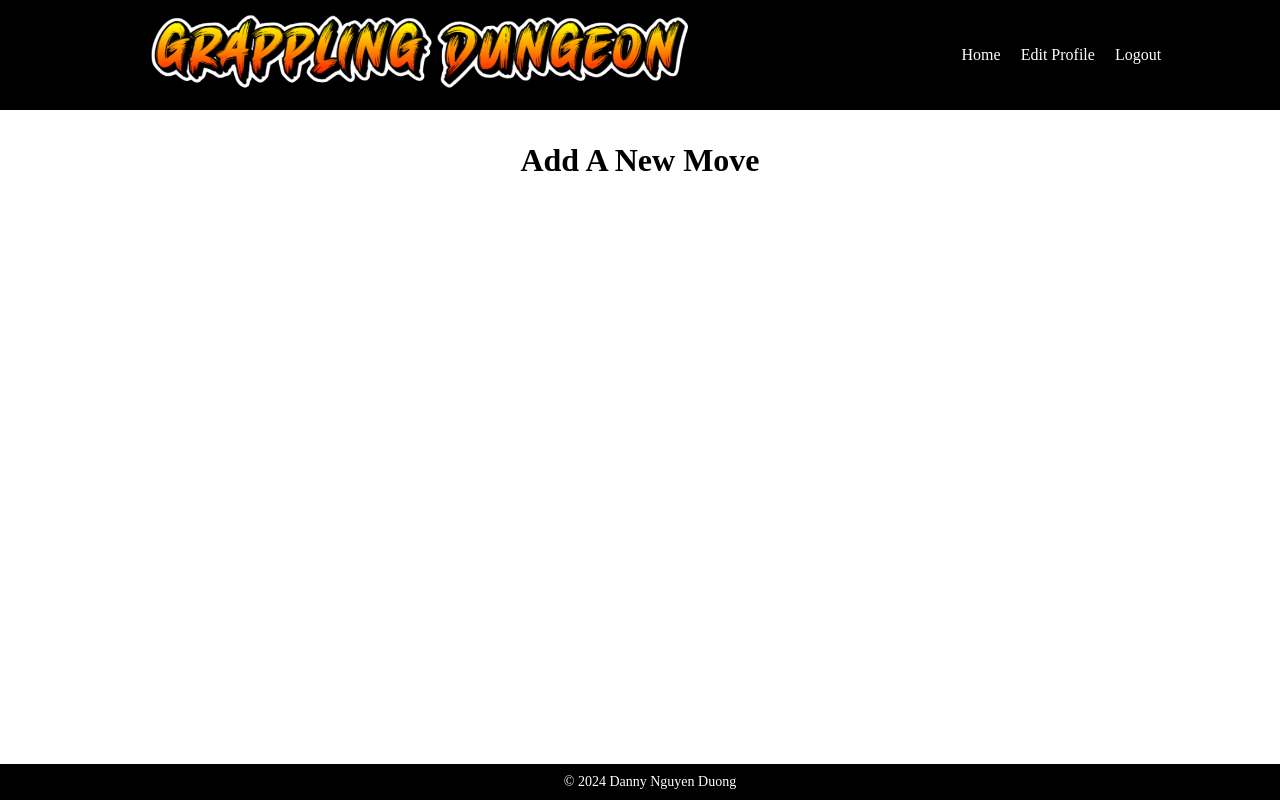
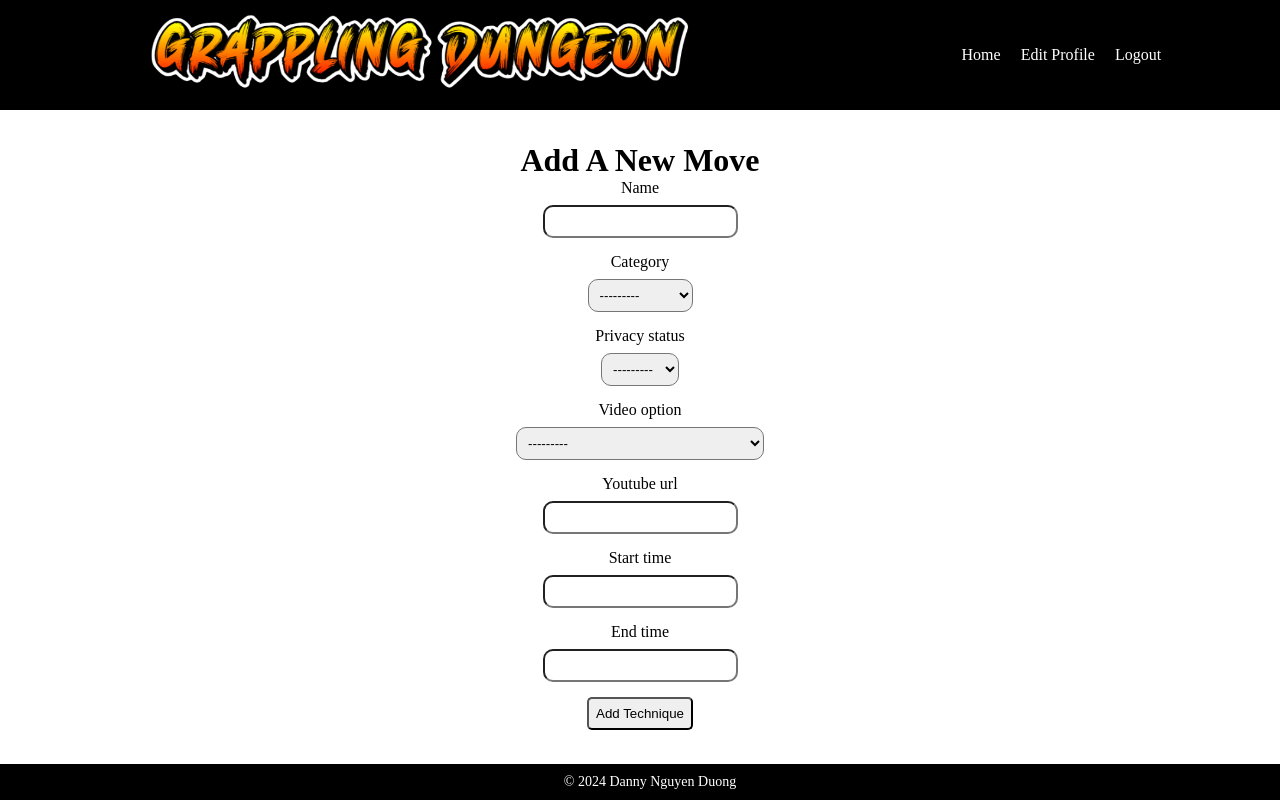
Before and after one commit to BrinkOfSecondBailout/grappling_dungeon, a Django app: page /techniques/add in a window 1280 px wide. Run offline with Django 5.2, Linux system fonts and the light colour scheme; a user stored in the database is signed in.

Commit message:
working on technique form

```diff
--- /dev/null
+++ b/techniques/forms.py
@@ -0,0 +1,18 @@
+from django import forms
+from .models import Technique
+
+class CustomTechniqueCreationForm(forms.ModelForm):
+    class Meta:
+        model = Technique
+        fields = ['name', 'category', 'privacy_status', 'video_option', 'youtube_url', 'start_time', 'end_time']
+
+    def clean(self):
+        cleaned_data = super().clean()
+        video_option = cleaned_data.get('video_option')
+        start_time = cleaned_data.get('start_time')
+        end_time = cleaned_data.get('end_time')
+
+        if video_option == 'cropped' and (start_time is None or end_time is None):
+            raise forms.ValidationError("Start time and end time are required for cropped videos.")
+
+        return cleaned_data
--- a/techniques/static/css/style_techniques.css
+++ b/techniques/static/css/style_techniques.css
@@ -54,3 +54,31 @@
     padding-top: 4vh;
     padding-bottom: 4vh;
 }
+
+.error-message {
+    color: red;
+}
+
+.form-label-and-field {
+    display: flex;
+    flex-direction: column;
+    gap: 8px;
+    margin-bottom: 15px;
+}
+
+.form-label-and-field input {
+    border-radius: 10px;
+    padding: 7px;
+}
+
+.form-label-and-field select {
+    border-radius: 10px;
+    padding: 7px;
+}
+
+.submit-button {
+    height: fit-content;
+    width: fit-content;
+    padding: 7px;
+    border-radius: 5px;
+}
--- a/techniques/templates/add_new.html
+++ b/techniques/templates/add_new.html
@@ -3,5 +3,43 @@
 {% block content %}
     <div class="add-technique-wrapper">
         <h1>Add A New Move</h1>
+
+        <div class="error-message">
+            {% for message in messages %}
+            <p>{{ message }}</p>
+            {% endfor %}
+        </div>
+
+        <div class="form-label-and-field">
+            {{ tech_form.name.label}}
+            {{ tech_form.name}}
+        </div>
+        <div class="form-label-and-field">
+            {{ tech_form.category.label}}
+            {{ tech_form.category}}
+        </div>
+        <div class="form-label-and-field">
+            {{ tech_form.privacy_status.label}}
+            {{ tech_form.privacy_status}}
+        </div>
+        <div class="form-label-and-field">
+            {{ tech_form.video_option.label}}
+            {{ tech_form.video_option}}
+        </div>
+        <div class="form-label-and-field">
+            {{ tech_form.youtube_url.label}}
+            {{ tech_form.youtube_url}}
+        </div>
+        <div class="form-label-and-field">
+            {{ tech_form.start_time.label}}
+            {{ tech_form.start_time}}
+        </div>
+        <div class="form-label-and-field">
+            {{ tech_form.end_time.label}}
+            {{ tech_form.end_time}}
+        </div>
+        <div>
+            <input type="submit" value="Add Technique" class="submit-button">
+        </div>
     </div>
 {% endblock %}
--- a/techniques/views.py
+++ b/techniques/views.py
@@ -1,10 +1,22 @@
 from django.shortcuts import render, redirect
 from django.contrib.auth.decorators import login_required
+from .forms import CustomTechniqueCreationForm
 
 # Create your views here.
 @login_required
 def add(request):
-    return render(request, 'add_new.html')
+    if request.method == 'POST':
+        tech_form = CustomTechniqueCreationForm(request.POST)
+        if tech_form.is_valid:
+            technique = tech_form.save(commit=False)
+            technique.uploaded_by = request.user
+            technique.save()
+            return redirect('add')
+    else:
+        tech_form = CustomTechniqueCreationForm()
+
+    context = {'tech_form': tech_form}
+    return render(request, 'add_new.html', context)
 
 @login_required
 def private(request):
```
